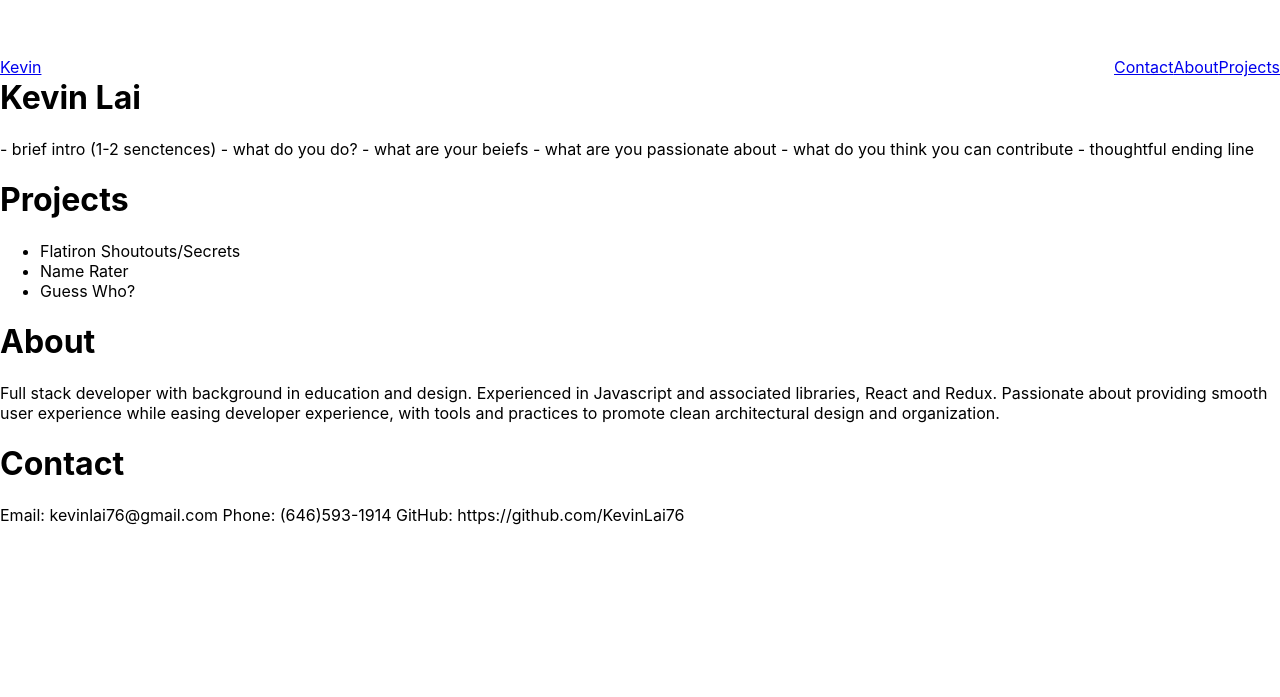
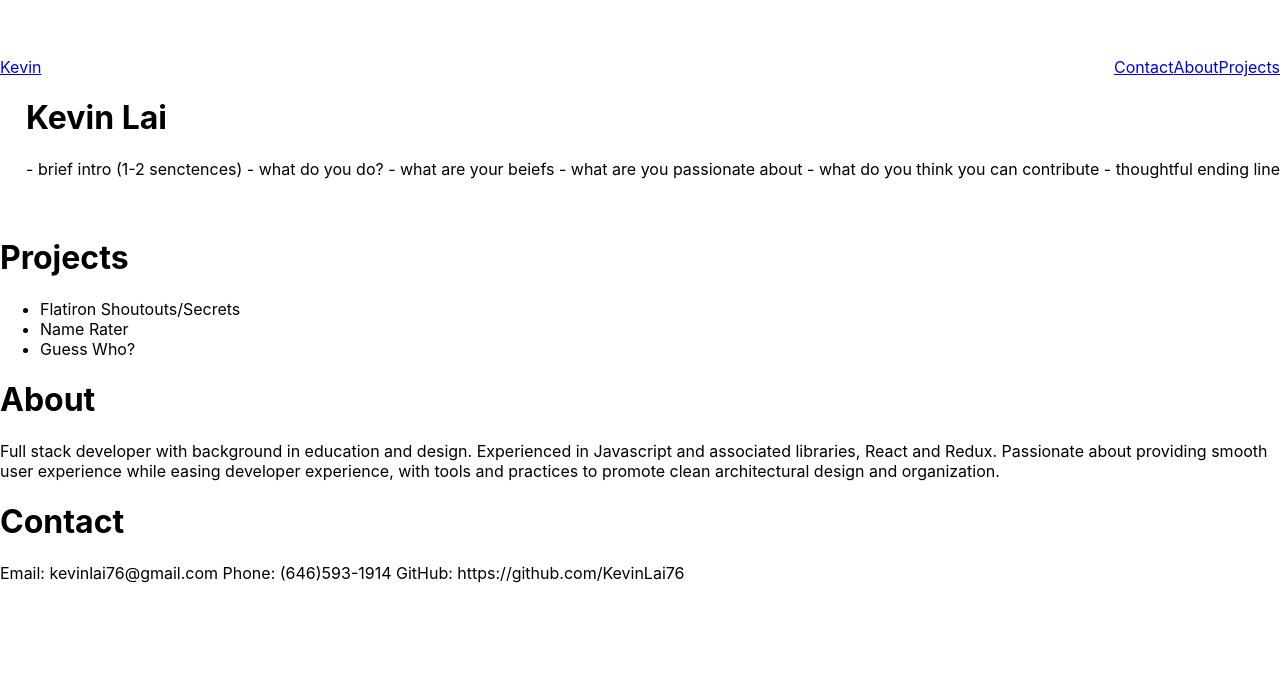
Before and after one commit to KevinLai76/website, a React (Create React App) app: page / in a window 1280 px wide. Shown: the part 103-800 px from the top of the page. Built offline with nearby package versions, Linux system fonts and the light colour scheme.

Commit message:
formatting components on home page

```diff
--- a/src/index.css
+++ b/src/index.css
@@ -35,3 +35,11 @@ code {
 .home-link {
   float: left;
 }
+
+.bio-section {
+  float: right;
+}
+
+.project-section {
+  padding-top: 10em;
+}
```
